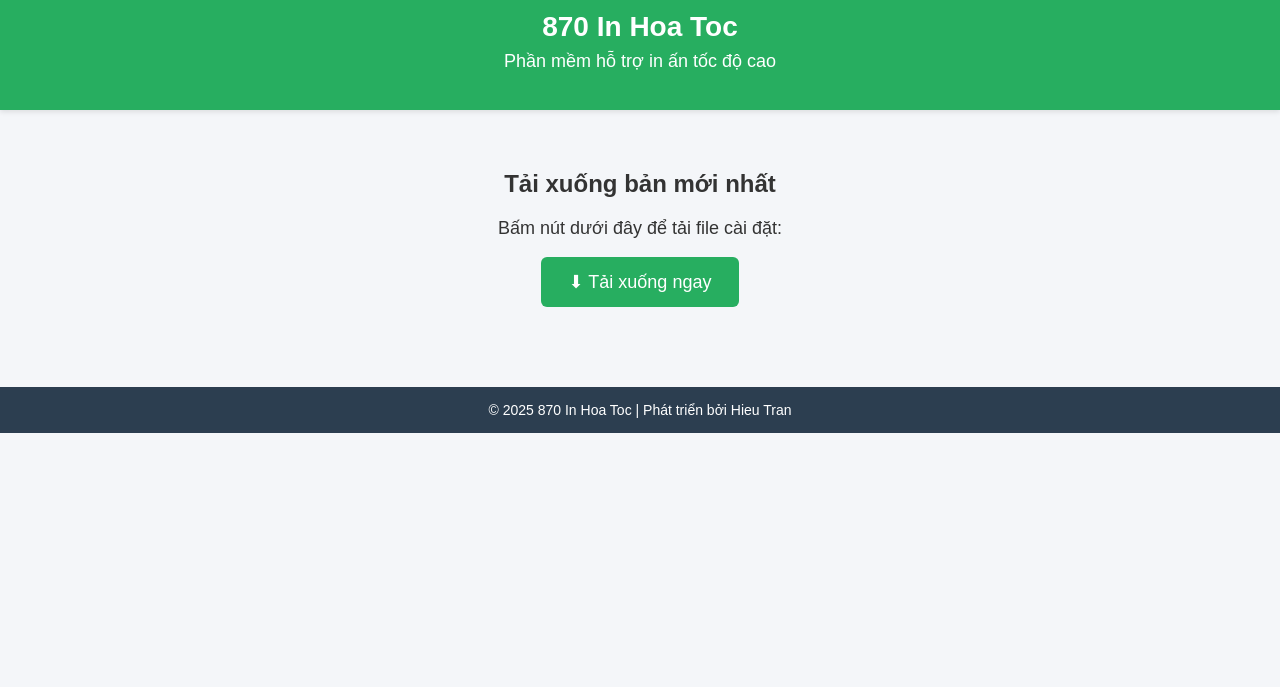
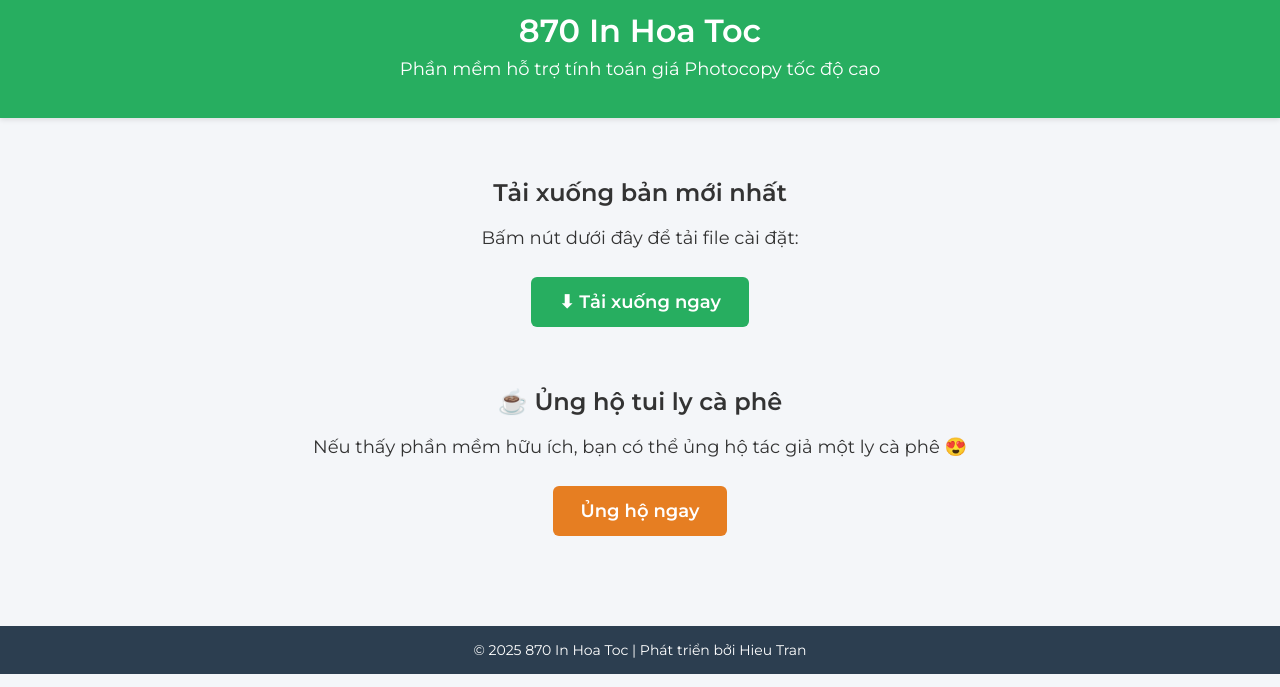
Before and after one commit to hieufg100/870-in-hoa-toc, a plain HTML site: page index.html in a window 1280 px wide. Shown: the part 113-800 px from the top of the page. Drawn offline with Linux system fonts and the light colour scheme.

Commit message:
Update index.html

```diff
--- a/index.html
+++ b/index.html
@@ -3,10 +3,11 @@
 <head>
   <meta charset="UTF-8">
   <title>870 In Hoa Toc - Download</title>
-  <link rel="icon" href="app.png" type="image/png"> <!-- favicon trên tab trình duyệt -->
+  <link rel="icon" href="app.png" type="image/png">
+  <link href="https://fonts.googleapis.com/css2?family=Montserrat:wght@400;600&display=swap" rel="stylesheet">
   <style>
     body {
-      font-family: Arial, sans-serif;
+      font-family: 'Montserrat', sans-serif;
       text-align: center;
       margin: 0;
       padding: 0;
@@ -27,7 +28,8 @@
     }
     h1 {
       margin: 0;
-      font-size: 28px;
+      font-size: 32px;
+      font-weight: 600;
     }
     p {
       font-size: 18px;
@@ -40,15 +42,18 @@
       display: inline-block;
       padding: 14px 28px;
       font-size: 18px;
+      font-weight: 600;
       color: white;
       background-color: #27ae60;
       border: none;
       border-radius: 6px;
       text-decoration: none;
-      transition: background 0.3s;
+      transition: background 0.3s, transform 0.2s;
+      margin: 10px;
     }
     .btn:hover {
       background-color: #219150;
+      transform: translateY(-2px);
     }
     footer {
       margin-top: 80px;
@@ -63,13 +68,17 @@
   <header>
     <img src="app.png" alt="870 In Hoa Toc Logo">
     <h1>870 In Hoa Toc</h1>
-    <p>Phần mềm hỗ trợ in ấn tốc độ cao</p>
+    <p>Phần mềm hỗ trợ tính toán giá Photocopy tốc độ cao</p>
   </header>
 
   <main>
     <h2>Tải xuống bản mới nhất</h2>
     <p>Bấm nút dưới đây để tải file cài đặt:</p>
     <a href="https://github.com/hieufg100/870-in-hoa-toc/releases/download/v1.0.2/870InHoaToc_Setup.exe" class="btn">⬇ Tải xuống ngay</a>
+
+    <h2 style="margin-top:50px;">☕ Ủng hộ tui ly cà phê</h2>
+    <p>Nếu thấy phần mềm hữu ích, bạn có thể ủng hộ tác giả một ly cà phê 😍</p>
+    <a href="donate.html" class="btn" style="background:#e67e22;">Ủng hộ ngay</a>
   </main>
 
   <footer>
```
